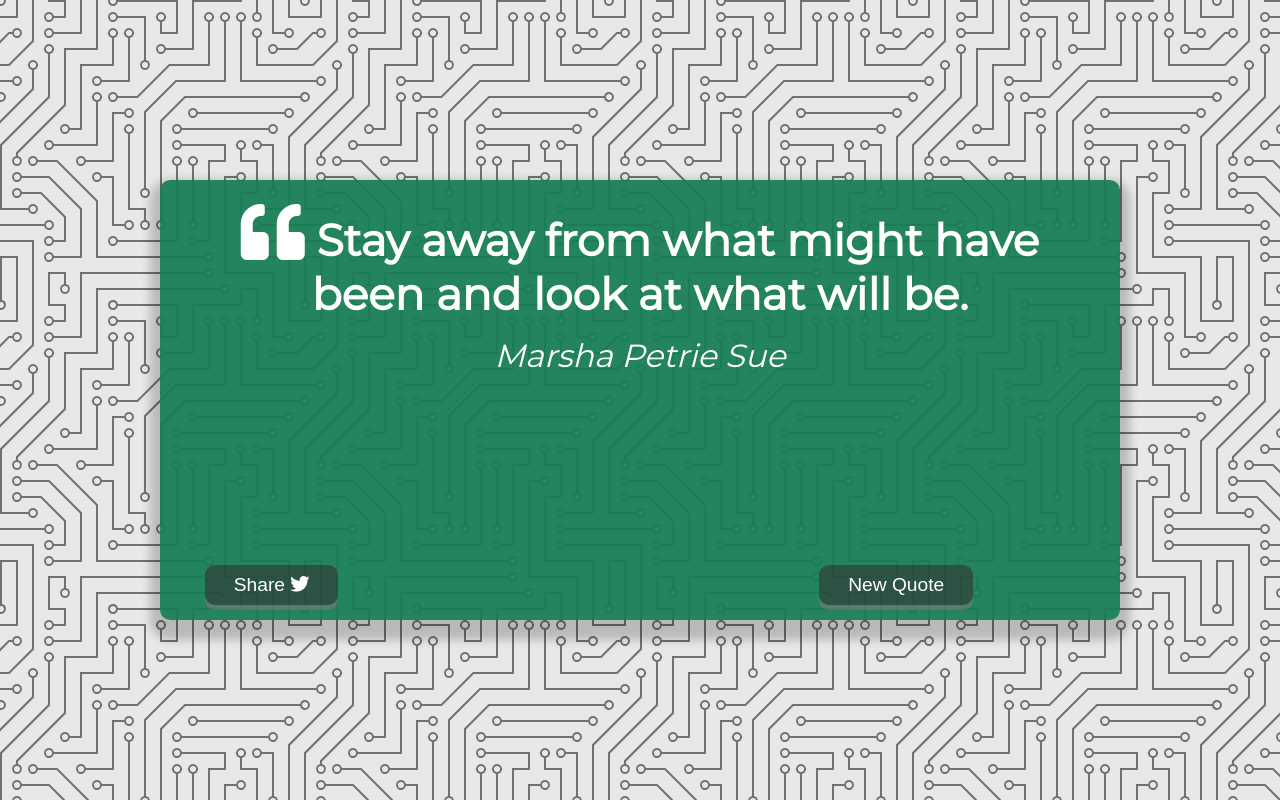
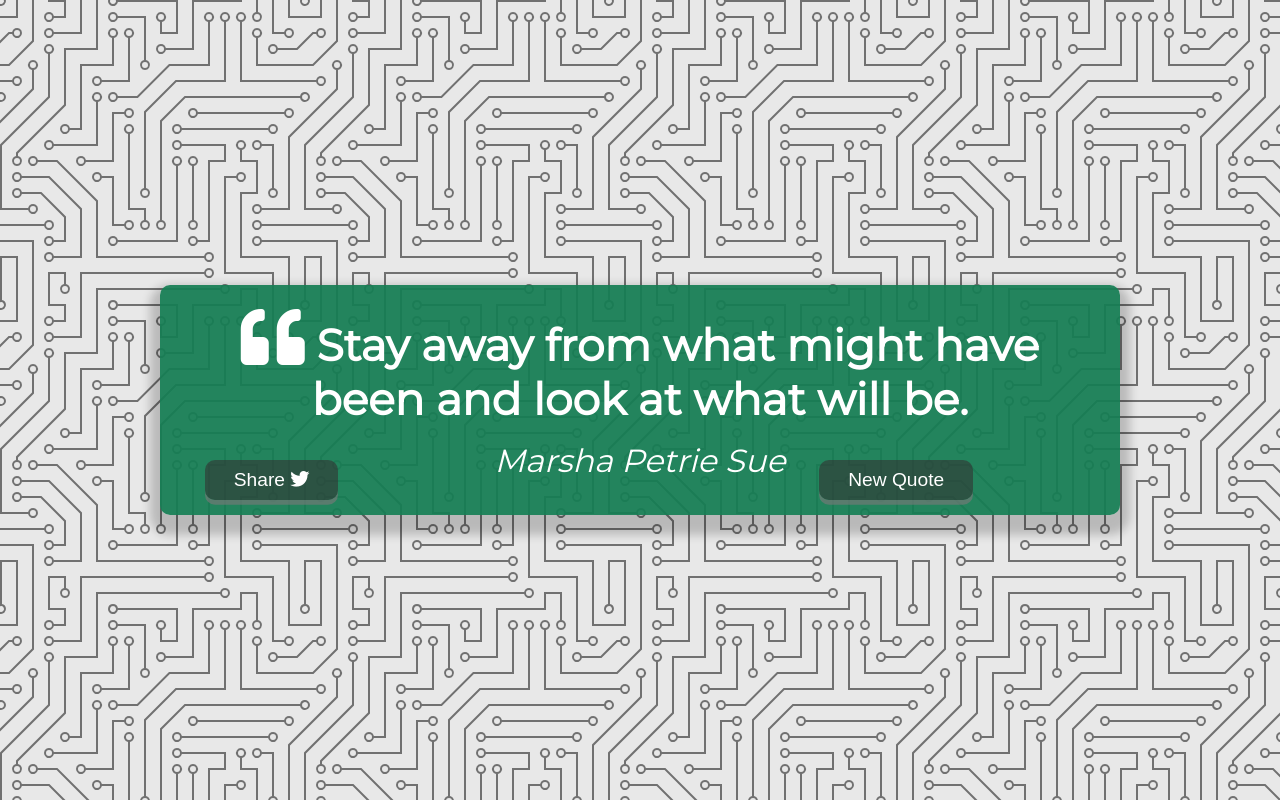
Before and after one commit to YildizAydogan/20JavascriptProject, a plain HTML site: page quote-generator/index.html in a window 1280 px wide. Drawn offline with Linux system fonts and the light colour scheme.

Commit message:
Update style.css

```diff
--- a/quote-generator/style.css
+++ b/quote-generator/style.css
@@ -20,7 +20,7 @@ body {
 
 .quote-container {
 	width: auto;
-	height: 400px;
+	max-height: 375px;
 	max-width: 900px;
 	padding: 20px 30px;
 	border-radius: 10px;
```
